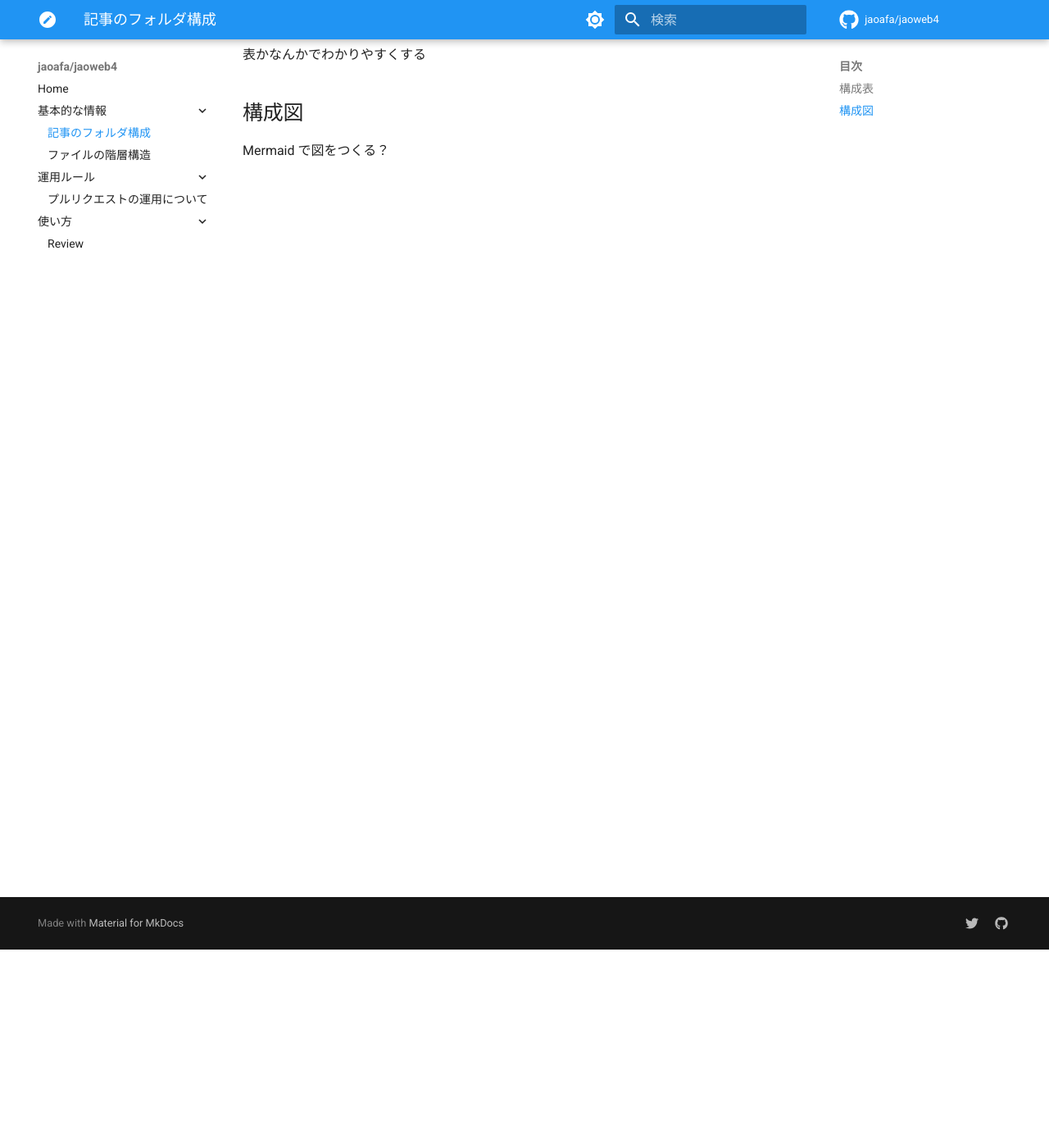
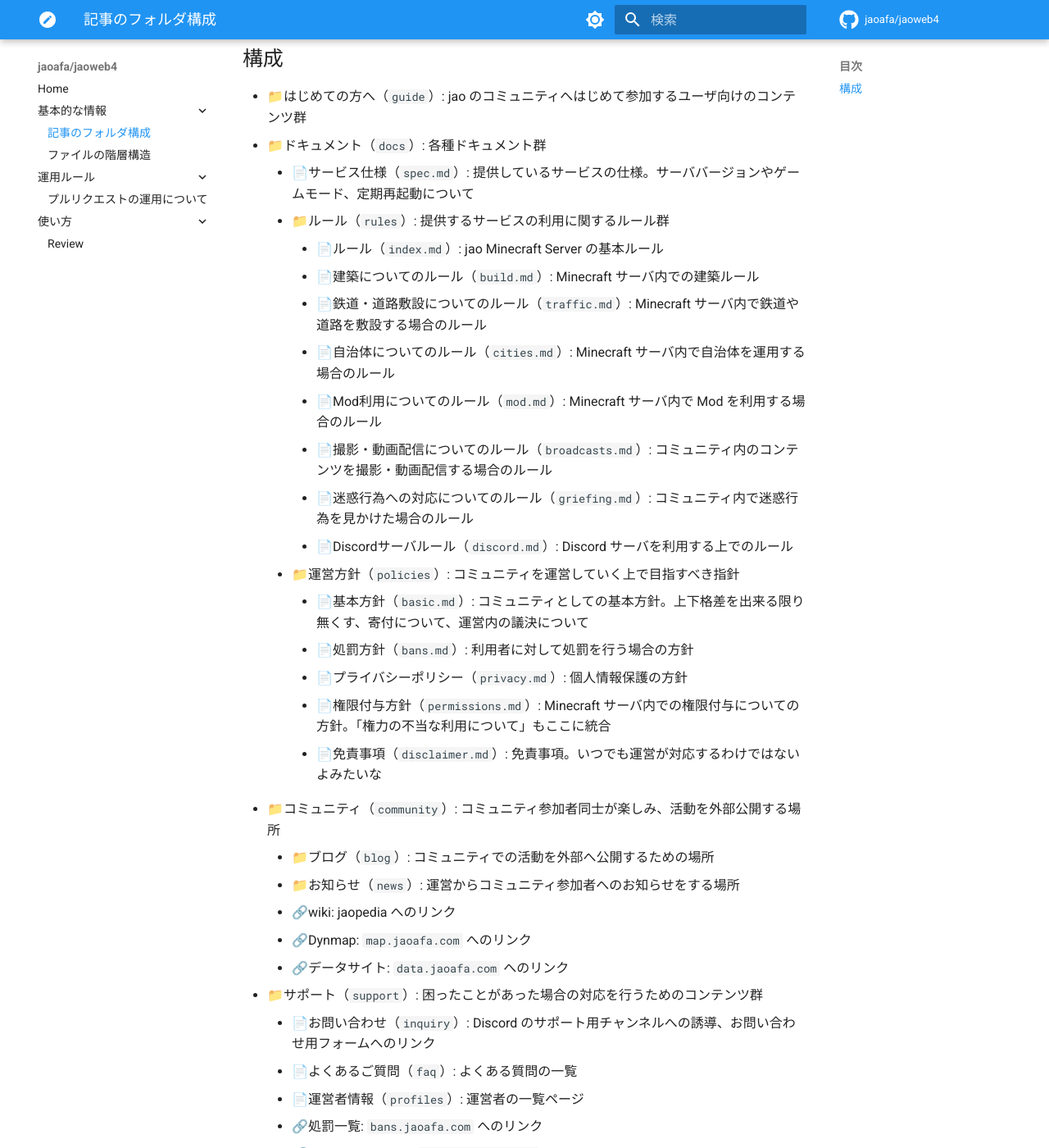
Before and after one commit to jaoafa/jaoweb4, an MkDocs documentation site: the page built from docs/content/basic/content-structure.md, in a window 1280 px wide and 1400 px high, scrolled down 242 px. Shown: the whole window at 82% size. Built offline with MkDocs 1.6.1 and Material for MkDocs 9.7.7, drawn with Linux system fonts in a browser that asks for light colours; comment, search, counter and statistics services are not loaded; some of the changed text lies outside the part shown.

Commit message:
feat: 記事のフォルダ構成ページを追加

```diff
--- a/docs/content/basic/content-structure.md
+++ b/docs/content/basic/content-structure.md
@@ -1,11 +1,37 @@
 # 記事のフォルダ構成
 
 jaoweb4 における jao Minecraft Server の Web サイト構成は以下のようになっています。
+すべてを網羅しているわけではなく、現時点で存在しない、今後作成予定のページも含まれます。
 
-## 構成表
+## 構成
 
-表かなんかでわかりやすくする
-
-## 構成図
-
-Mermaid で図をつくる？
+- 📁はじめての方へ（`guide`）: jao のコミュニティへはじめて参加するユーザ向けのコンテンツ群
+- 📁ドキュメント（`docs`）: 各種ドキュメント群
+  - 📄サービス仕様（`spec.md`）: 提供しているサービスの仕様。サーババージョンやゲームモード、定期再起動について
+  - 📁ルール（`rules`）: 提供するサービスの利用に関するルール群
+    - 📄ルール（`index.md`）: jao Minecraft Server の基本ルール
+    - 📄建築についてのルール（`build.md`）: Minecraft サーバ内での建築ルール
+    - 📄鉄道・道路敷設についてのルール（`traffic.md`）: Minecraft サーバ内で鉄道や道路を敷設する場合のルール
+    - 📄自治体についてのルール（`cities.md`）: Minecraft サーバ内で自治体を運用する場合のルール
+    - 📄Mod利用についてのルール（`mod.md`）: Minecraft サーバ内で Mod を利用する場合のルール
+    - 📄撮影・動画配信についてのルール（`broadcasts.md`）: コミュニティ内のコンテンツを撮影・動画配信する場合のルール
+    - 📄迷惑行為への対応についてのルール（`griefing.md`）: コミュニティ内で迷惑行為を見かけた場合のルール
+    - 📄Discordサーバルール（`discord.md`）: Discord サーバを利用する上でのルール
+  - 📁運営方針（`policies`）: コミュニティを運営していく上で目指すべき指針
+    - 📄基本方針（`basic.md`）: コミュニティとしての基本方針。上下格差を出来る限り無くす、寄付について、運営内の議決について
+    - 📄処罰方針（`bans.md`）: 利用者に対して処罰を行う場合の方針
+    - 📄プライバシーポリシー（`privacy.md`）: 個人情報保護の方針
+    - 📄権限付与方針（`permissions.md`）: Minecraft サーバ内での権限付与についての方針。「権力の不当な利用について」もここに統合
+    - 📄免責事項（`disclaimer.md`）: 免責事項。いつでも運営が対応するわけではないよみたいな
+- 📁コミュニティ（`community`）: コミュニティ参加者同士が楽しみ、活動を外部公開する場所
+  - 📁ブログ（`blog`）: コミュニティでの活動を外部へ公開するための場所
+  - 📁お知らせ（`news`）: 運営からコミュニティ参加者へのお知らせをする場所
+  - 🔗wiki: jaopedia へのリンク
+  - 🔗Dynmap: `map.jaoafa.com` へのリンク
+  - 🔗データサイト: `data.jaoafa.com` へのリンク
+- 📁サポート（`support`）: 困ったことがあった場合の対応を行うためのコンテンツ群
+  - 📄お問い合わせ（`inquiry`）: Discord のサポート用チャンネルへの誘導、お問い合わせ用フォームへのリンク
+  - 📄よくあるご質問（`faq`）: よくある質問の一覧
+  - 📄運営者情報（`profiles`）: 運営者の一覧ページ
+  - 🔗処罰一覧: `bans.jaoafa.com` へのリンク
+  - 🔗ステータスページ: `status.jaoafa.com` へのリンク
```
